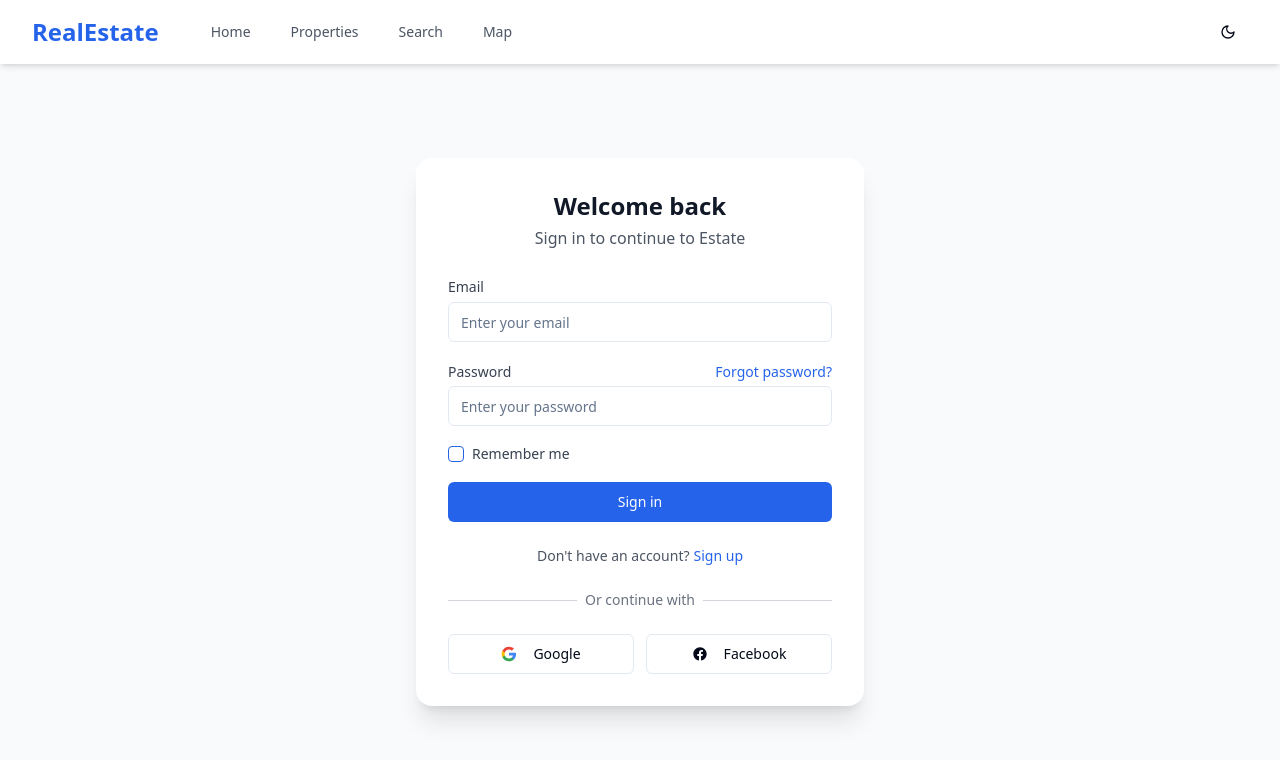
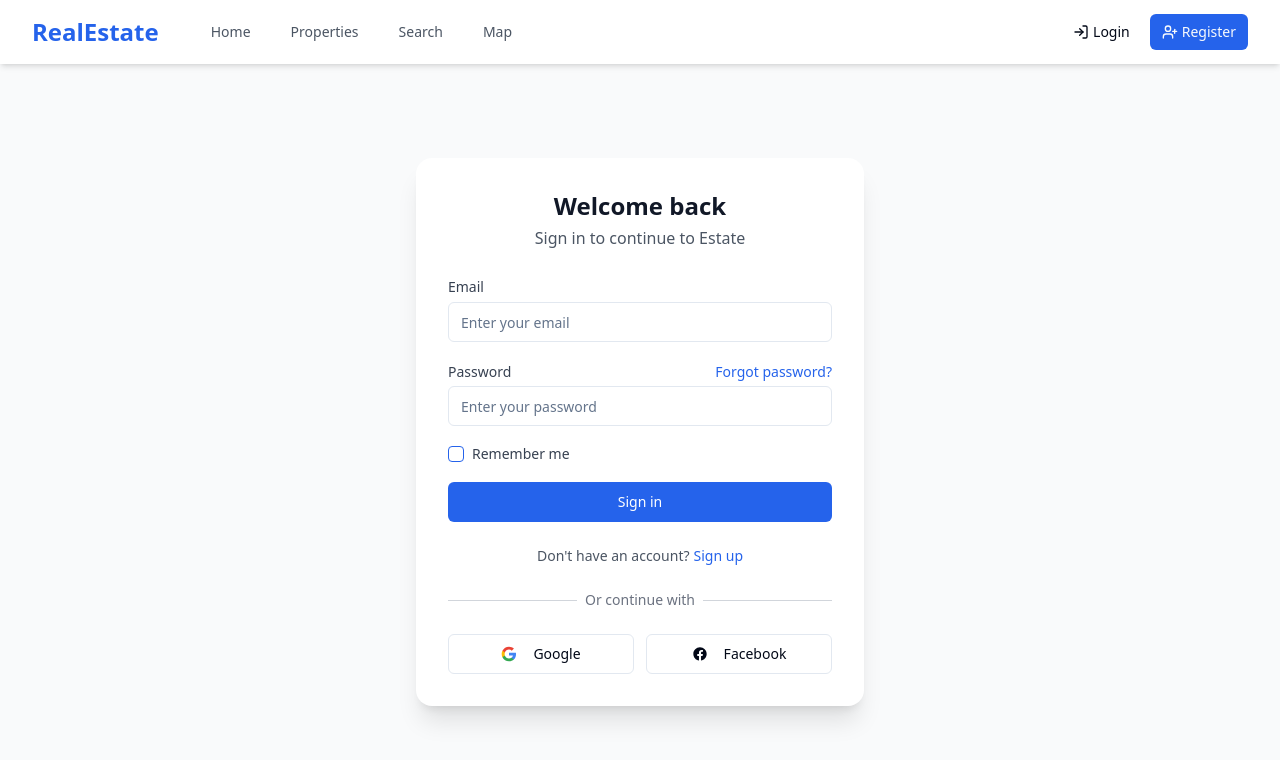
Before and after one commit to fibonacci555/home-compass-explorer, a React (Vite) app: page /login in a window 1280 px wide. Shown: the top 760 px of the page. Built offline with nearby package versions, Linux system fonts and the light colour scheme.

Commit message:
Refactor: Remove theme button and add auth links
Removed the theme toggle button from the navbar.
Added login and register links to the navbar.

```diff
--- a/src/components/Navbar.tsx
+++ b/src/components/Navbar.tsx
@@ -1,15 +1,12 @@
+
 import React from 'react';
 import { Link } from 'react-router-dom';
 import { useTheme } from "@/components/ThemeContext";
-import { Moon, Sun } from "lucide-react";
+import { LogIn, UserPlus } from "lucide-react";
 import { Button } from "@/components/ui/button";
 
 const Navbar = () => {
-  const { theme, setTheme } = useTheme();
-
-  const toggleTheme = () => {
-    setTheme(theme === "light" ? "dark" : "light");
-  };
+  const { theme } = useTheme();
 
   // Navigation Items
   const navItems = [
@@ -44,10 +41,19 @@ const Navbar = () => {
             </div>
           </div>
           <div className="hidden md:block">
-            <div className="ml-4 flex items-center md:ml-6">
-              <Button variant="ghost" size="sm" onClick={toggleTheme}>
-                {theme === "light" ? <Moon className="h-4 w-4" /> : <Sun className="h-4 w-4" />}
-              </Button>
+            <div className="ml-4 flex items-center md:ml-6 space-x-2">
+              <Link to="/login">
+                <Button variant="ghost" size="sm" className="flex items-center gap-1">
+                  <LogIn className="h-4 w-4" />
+                  Login
+                </Button>
+              </Link>
+              <Link to="/register">
+                <Button variant="default" size="sm" className="flex items-center gap-1">
+                  <UserPlus className="h-4 w-4" />
+                  Register
+                </Button>
+              </Link>
             </div>
           </div>
           <div className="-mr-2 flex md:hidden">
@@ -108,12 +114,19 @@ const Navbar = () => {
           ))}
         </div>
         <div className="pt-4 pb-3 border-t border-gray-200 dark:border-gray-700">
-          <div className="flex items-center px-5">
-            <div className="ml-auto">
-              <Button variant="ghost" size="sm" onClick={toggleTheme}>
-                {theme === "light" ? <Moon className="h-4 w-4" /> : <Sun className="h-4 w-4" />}
+          <div className="flex items-center justify-around px-5 py-2">
+            <Link to="/login" className="w-1/2 px-1">
+              <Button variant="outline" size="sm" className="w-full flex items-center justify-center gap-1">
+                <LogIn className="h-4 w-4" />
+                Login
               </Button>
-            </div>
+            </Link>
+            <Link to="/register" className="w-1/2 px-1">
+              <Button variant="default" size="sm" className="w-full flex items-center justify-center gap-1">
+                <UserPlus className="h-4 w-4" />
+                Register
+              </Button>
+            </Link>
           </div>
         </div>
       </div>
```
